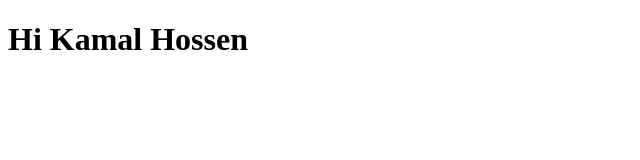
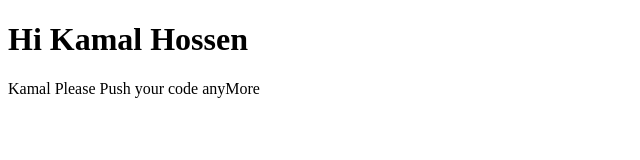
Before and after one commit to MdKamalHossen/web_development, a plain HTML site: page index.html in a window 1280 px wide. Shown: the whole page, without its empty margins (0-640 px from the left). Drawn offline with Linux system fonts and the light colour scheme.

Commit message:
learn new thing

```diff
--- a/index.html
+++ b/index.html
@@ -8,5 +8,6 @@
 </head>
 <body>
     <h1>Hi Kamal Hossen</h1>
+    <p>Kamal Please Push your code anyMore</p>
 </body>
 </html>
```
